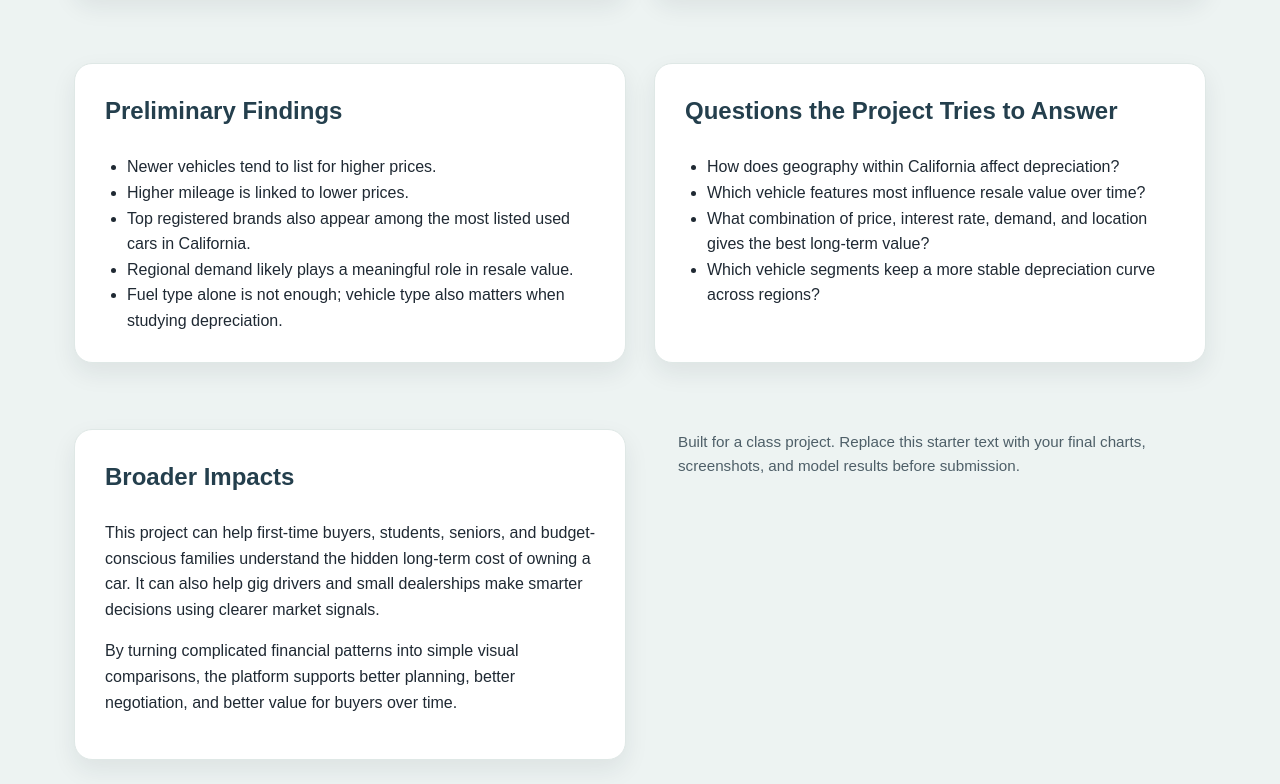
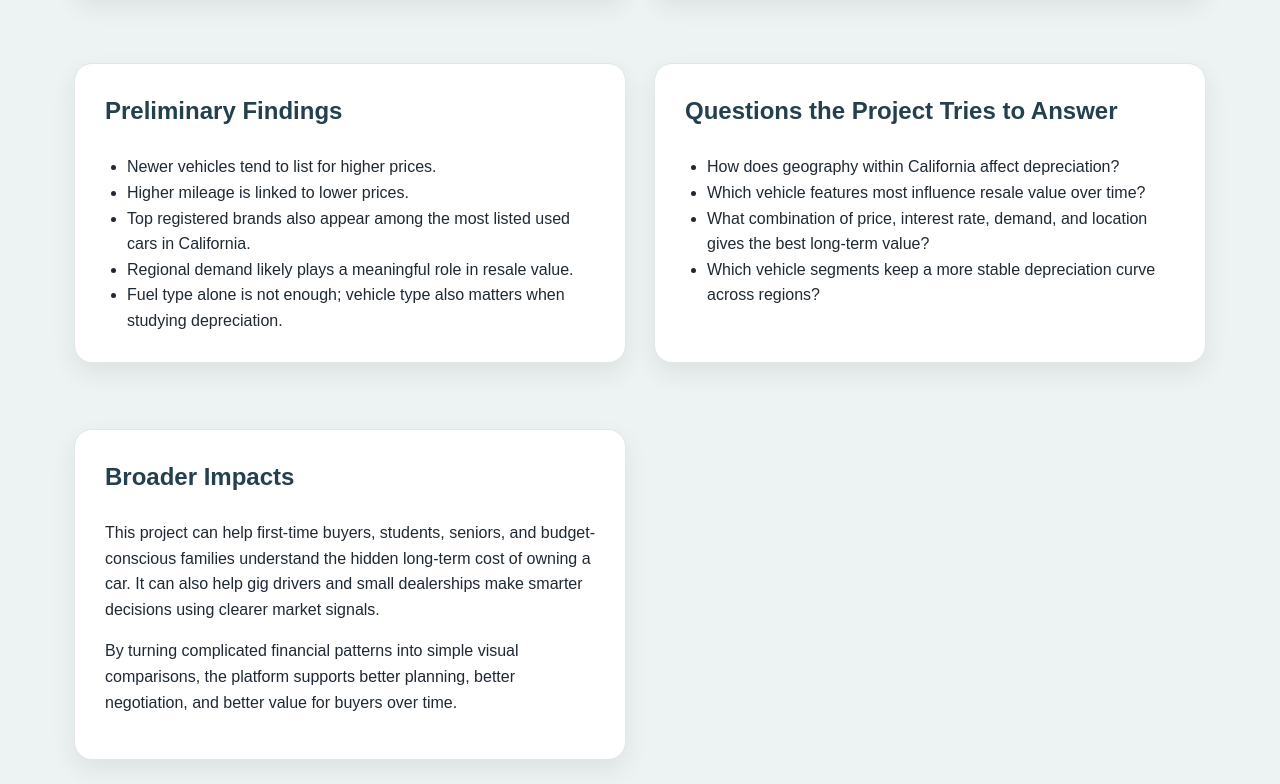
Before and after one commit to SanaAlHamimidi/vehicle-financial-decision-engine, a plain HTML site: page index.html in a window 1280 px wide. Shown: the part 1484-2268 px from the top of the page. Drawn offline with Linux system fonts and the light colour scheme.

Commit message:
index.html

```diff
--- a/index.html
+++ b/index.html
@@ -342,7 +342,7 @@
 
   <footer class="footer">
     <p>
-      Built for a class project. Replace this starter text with your final charts, screenshots, and model results before submission.
+
     </p>
   </footer>
 </body>
```
